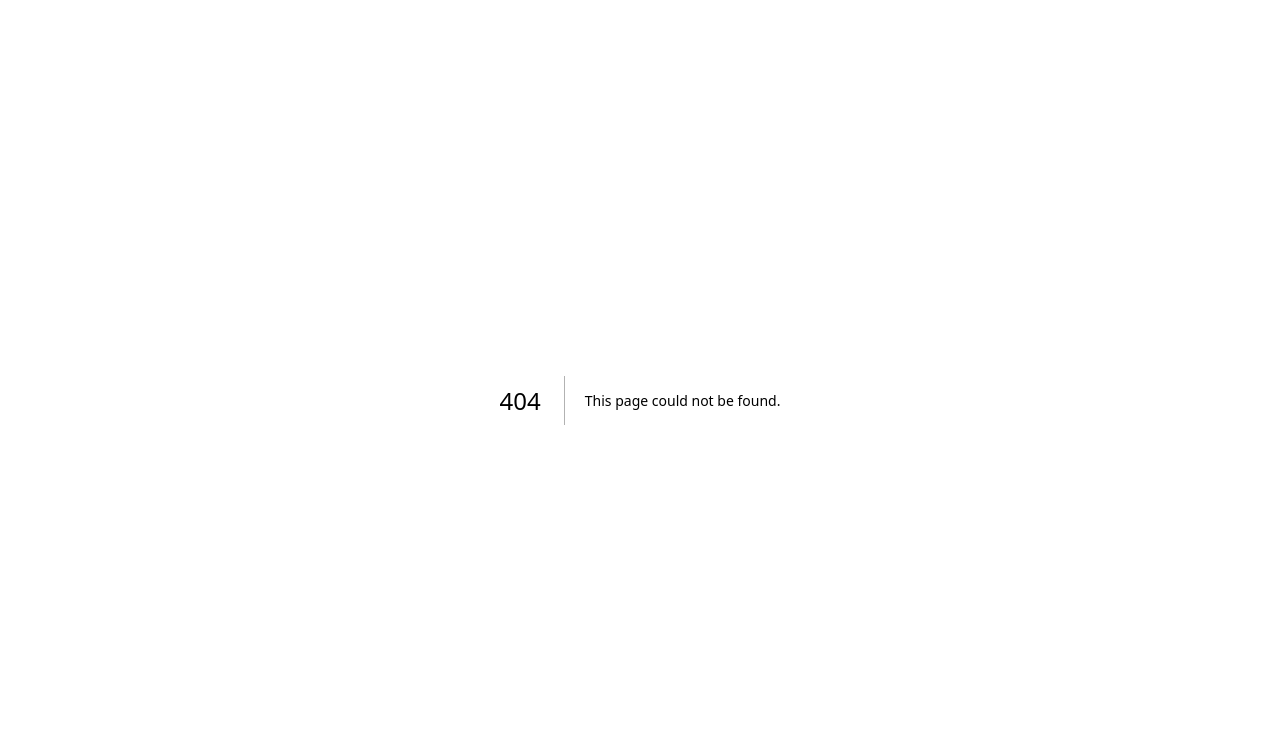
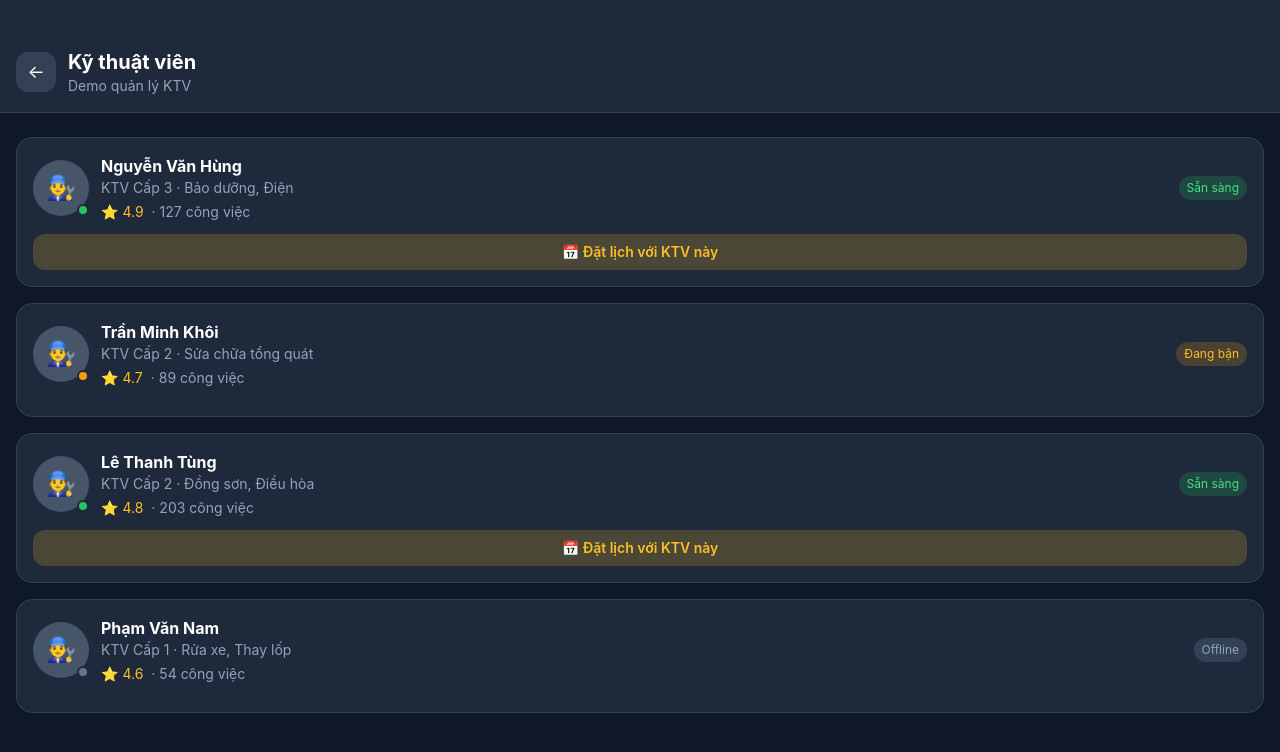
Before and after one commit to philonggroup/cardiy-platform, a Next.js app: page /technician in a window 1280 px wide. Before the commit this address had no page. Shown: the top 752 px of the page. Built offline with nearby package versions, Linux system fonts and the light colour scheme.

Commit message:
Create page.tsx

```diff
--- /dev/null
+++ b/app/technician/page.tsx
@@ -0,0 +1,54 @@
+'use client';
+import Link from 'next/link';
+
+const technicians = [
+  { id: 1, name: 'Nguyễn Văn Hùng', level: 'Cấp 3', rating: 4.9, jobs: 127, status: 'available', specialty: 'Bảo dưỡng, Điện' },
+  { id: 2, name: 'Trần Minh Khôi', level: 'Cấp 2', rating: 4.7, jobs: 89, status: 'busy', specialty: 'Sửa chữa tổng quát' },
+  { id: 3, name: 'Lê Thanh Tùng', level: 'Cấp 2', rating: 4.8, jobs: 203, specialty: 'Đồng sơn, Điều hòa', status: 'available' },
+  { id: 4, name: 'Phạm Văn Nam', level: 'Cấp 1', rating: 4.6, jobs: 54, status: 'offline', specialty: 'Rửa xe, Thay lốp' },
+];
+
+export default function TechnicianPage() {
+  return (
+    <div className="min-h-screen bg-[#0F172A] pb-24">
+      <div className="bg-[#1E293B] px-4 pt-12 pb-4 border-b border-slate-700">
+        <div className="flex items-center gap-3">
+          <Link href="/dashboard" className="w-10 h-10 bg-slate-700 rounded-xl flex items-center justify-center text-white text-lg">←</Link>
+          <div>
+            <h1 className="text-white font-bold text-xl">Kỹ thuật viên</h1>
+            <p className="text-slate-400 text-sm">Demo quản lý KTV</p>
+          </div>
+        </div>
+      </div>
+
+      <div className="px-4 mt-6 space-y-4">
+        {technicians.map(t => (
+          <div key={t.id} className="bg-[#1E293B] rounded-2xl p-4 border border-slate-700">
+            <div className="flex items-center gap-3 mb-3">
+              <div className="w-14 h-14 bg-slate-600 rounded-full flex items-center justify-center text-2xl relative">
+                👨‍🔧
+                <div className={`absolute bottom-0 right-0 w-3 h-3 rounded-full border-2 border-[#1E293B] ${t.status === 'available' ? 'bg-green-500' : t.status === 'busy' ? 'bg-amber-500' : 'bg-slate-500'}`}></div>
+              </div>
+              <div className="flex-1">
+                <div className="text-white font-bold">{t.name}</div>
+                <div className="text-slate-400 text-sm">KTV {t.level} · {t.specialty}</div>
+                <div className="flex items-center gap-2 mt-1">
+                  <span className="text-amber-400 text-sm">⭐ {t.rating}</span>
+                  <span className="text-slate-400 text-sm">· {t.jobs} công việc</span>
+                </div>
+              </div>
+              <span className={`text-xs px-2 py-1 rounded-full ${t.status === 'available' ? 'bg-green-500/20 text-green-400' : t.status === 'busy' ? 'bg-amber-500/20 text-amber-400' : 'bg-slate-700 text-slate-400'}`}>
+                {t.status === 'available' ? 'Sẵn sàng' : t.status === 'busy' ? 'Đang bận' : 'Offline'}
+              </span>
+            </div>
+            {t.status === 'available' && (
+              <Link href="/booking" className="w-full bg-amber-400/20 text-amber-400 font-semibold py-2 rounded-xl text-center text-sm block">
+                📅 Đặt lịch với KTV này
+              </Link>
+            )}
+          </div>
+        ))}
+      </div>
+    </div>
+  );
+}
```
